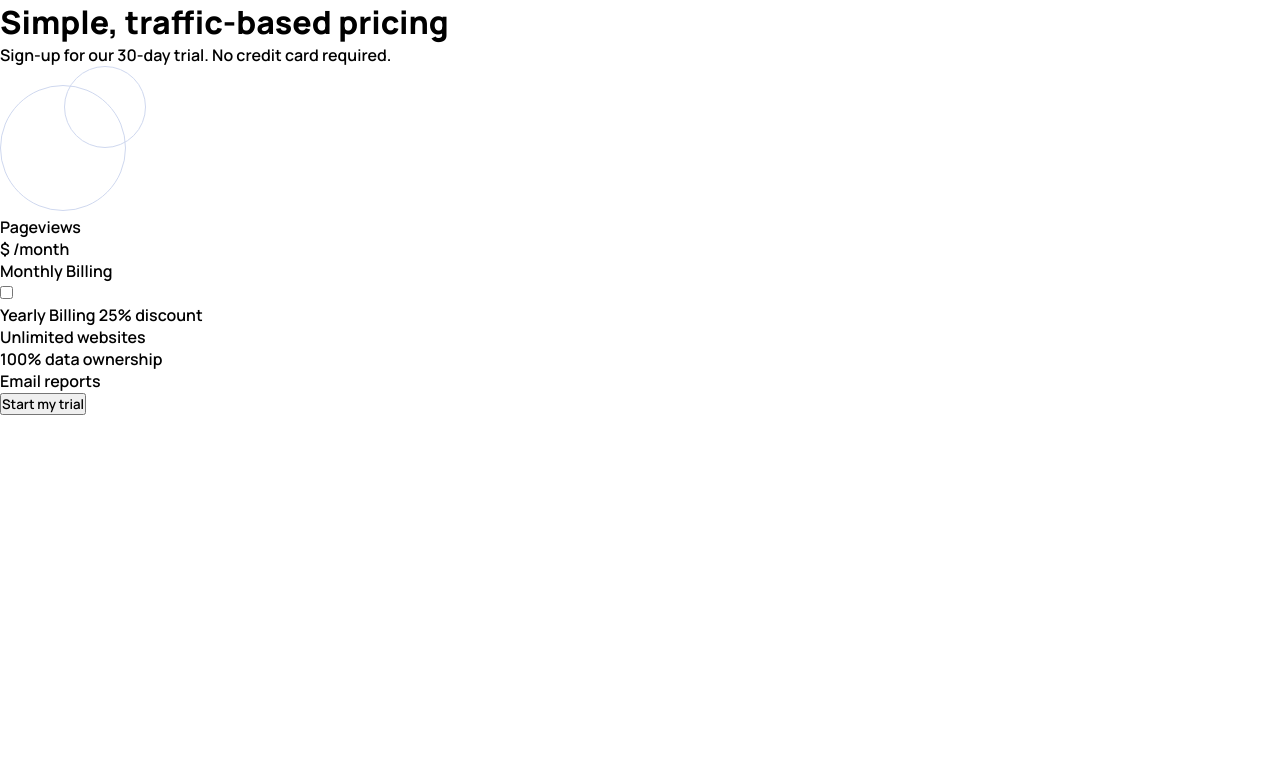
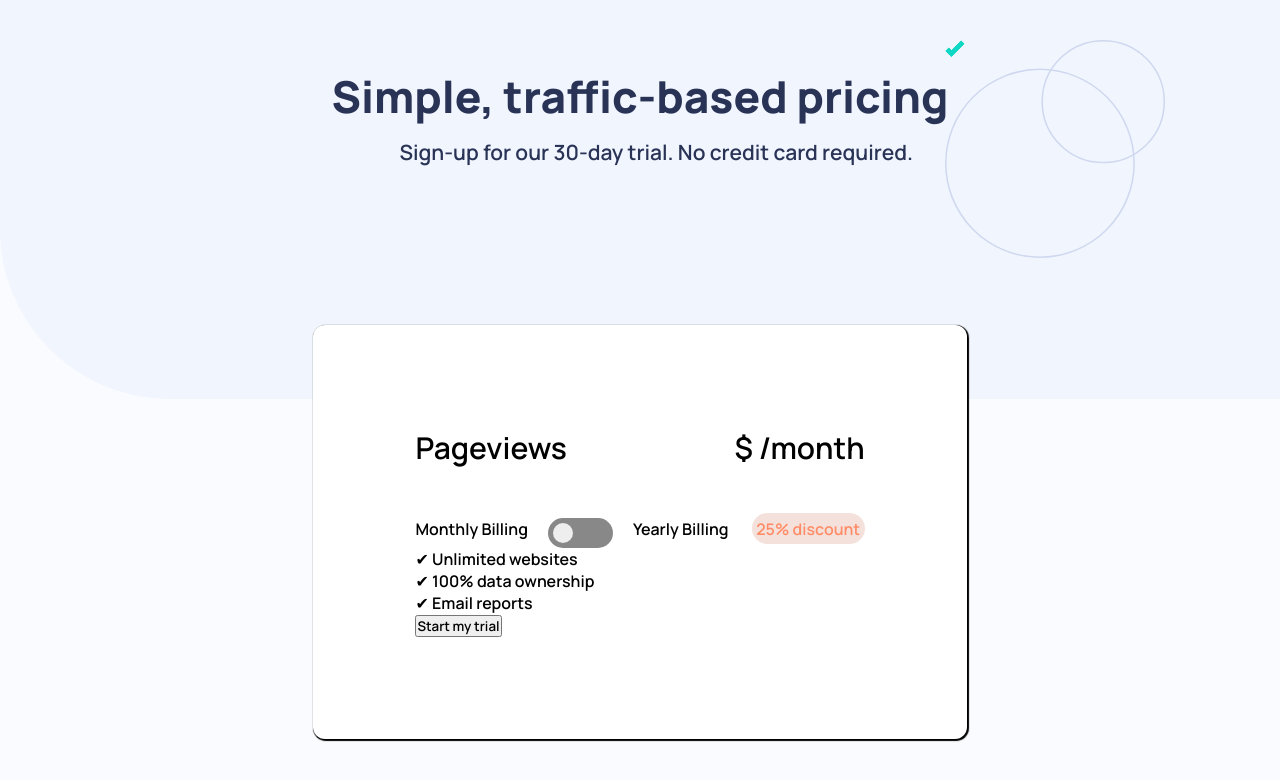
Before and after one commit to Will-Paulon/interactive-pricing-component-main, a plain HTML site: page index.html in a window 1280 px wide. Drawn offline with Linux system fonts and the light colour scheme.

Commit message:
botao criado

```diff
--- a/index.html
+++ b/index.html
@@ -26,17 +26,17 @@
     </div>
     <div class="informations">
       <p>Monthly Billing</p>
-      <input type="checkbox" class="liga-desliga__checbox" id="liga-desliga">
-      <label for="liga-desliga" class="liga-desliga__botao"></label>
+      <input type="checkbox" id="toggle-bnt-1">
+      <label for="toggle-bnt-1"></label>
 
-      <p>Yearly Billing 25% discount</p>
+      <p>Yearly Billing <sans>25% discount</sans></p>
     </div>
     <div>
-      <ul type="">
+      <ul >
         <div class="list-final">
-          <li>Unlimited websites</li>
-          <li>100% data ownership</li>
-          <li>Email reports</li>
+          <img class="checkin" src="images/icon-check.svg" alt=""> <li>Unlimited websites</li>
+          <img class="checkin"  src="images/icon-check.svg" alt="">   <li>100% data ownership</li>
+          <img class="checkin" src="images/icon-check.svg" alt="">  <li>Email reports</li>
         </div>
       </ul>
       <button class="bnt">Start my trial</button>
--- a/style.css
+++ b/style.css
@@ -13,10 +13,10 @@
 --PaleBlue: (CTA Text) hsl(226, 100%, 87%);
 
 
---White: (Pricing Component Background) hsl(0, 0%, 100%);
---VeryPaleBlue: (Main Background) hsl(230, 100%, 99%);
+--White: hsl(0, 0%, 100%);
+--VeryPaleBlue:  hsl(230, 100%, 99%);
 --LightGrayishBlue: (Empty Slider Bar) hsl(224, 65%, 95%);
---LightGrayishBlue: (Toggle Background) hsl(223, 50%, 87%);
+--LightGrayishBlue: hsl(223, 50%, 87%);
 --GrayishBlue: (Text) hsl(225, 20%, 60%);
 --DarkDesaturatedBlue: hsl(227, 35%, 25%); /* (Text & CTA Background) */
 
@@ -31,3 +31,150 @@
     margin: 0;
     font-family: 'manrope', sans-serif;
 }
+
+
+body{
+    display: flex;
+    flex-direction: column;
+    align-items: center;
+    justify-content: center;
+    background-color: hsl(230, 100%, 99%) ;
+
+
+}
+
+body{
+    min-height: 600px;
+    min-width: 50%;
+    background-image: url(images/bg-pattern.svg);
+    background-repeat: no-repeat;
+    background-size: 100%;
+
+
+}
+
+
+
+.title{
+
+    color: hsl(227, 35%, 25%);
+    margin-bottom: 120px;
+    font-size: 22px;
+    margin-top: 66px;
+}
+
+
+.title p{
+    font-size: 21px;
+    justify-content: center;
+    margin-left: 68px;
+    line-height: 53px;
+}
+
+img{
+    position:absolute;
+    top: 40px;
+    left: 945px;
+    width: 220px;
+    height: 22;
+
+}
+
+
+.card{
+    background-color: hsl(0, 0%, 100%);
+    padding: 8%;
+    margin: 2% 3%;
+    border-radius: 12px 12px 12px 12px;
+    box-shadow: 1px 1px 1px 1px;
+
+
+}
+
+
+
+.price{
+    display: flex;
+    justify-content: space-between;
+    margin-bottom: 50px;
+    font-size: 30px;
+
+
+}
+
+.informations{
+    display: flex;
+
+}
+
+
+div input{
+    display: none;
+
+}
+
+
+div label{
+    position: relative;
+    display: block;
+    width: 65px;
+    height: 30px;
+    background: #888;
+    border-radius: 20px;
+    cursor: pointer;
+    transition:  300ms linear;
+    margin-left: 20px;
+    margin-right: 20px;
+
+}
+
+div label::before {
+    position: absolute;
+    top: 50%;;
+    left: 5px;
+    transform: translateY(-50%);
+    content: "";
+    display: block;
+    width: 20px;
+    height: 20px;
+    background: #eee;
+    border-radius: 50%;
+    transition: left 300ms linear;
+
+
+}
+
+div input:checked + label {
+
+    background:hsl(174, 86%, 45%);
+}
+
+div input:checked + label::before{
+
+    left: 43px;
+
+}
+
+sans{
+    background-color:hsl(15, 58%, 91%);
+    color: hsl(15, 100%, 70%);
+    border-radius: 17px;
+    padding: 4.5px;
+    margin-left: 20px;
+
+}
+
+ul{
+list-style-type: '\2714\0020\0020';
+list-style-position: inside;
+
+
+
+}
+
+.checkin{
+    width: 20px;
+
+
+
+}
```
